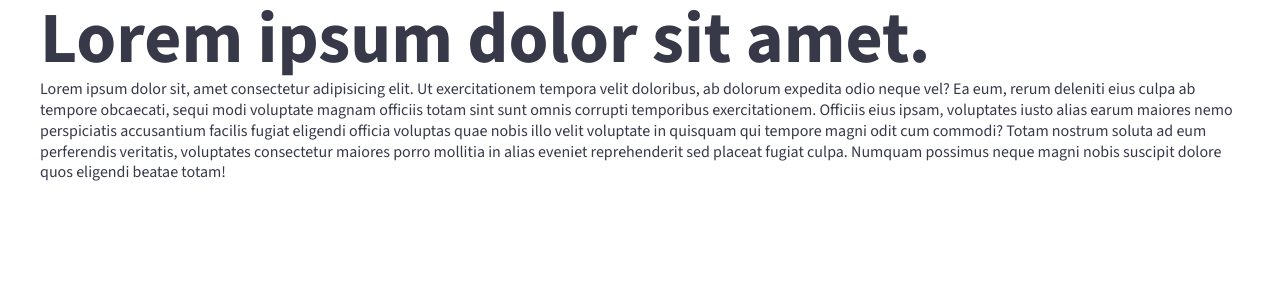
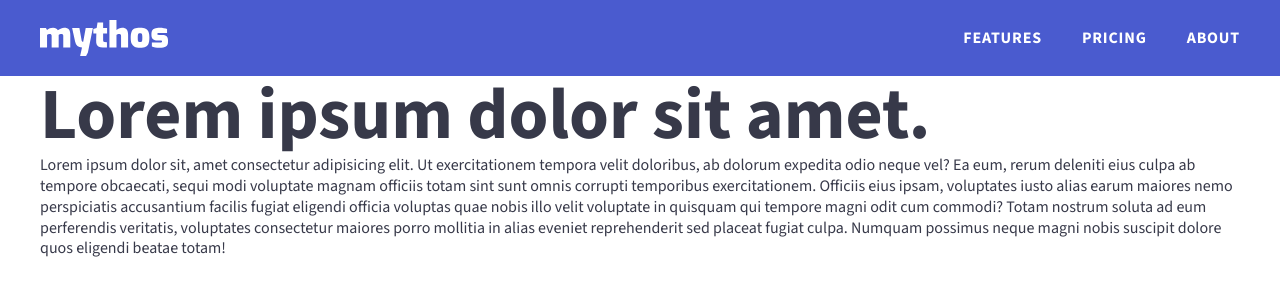
Before and after one commit to Sorbetisbadatart/responsive-website, a plain HTML site: page index.html in a window 1280 px wide. Drawn offline with Linux system fonts and the light colour scheme.

Commit message:
Top Navigation

```diff
--- a/index.html
+++ b/index.html
@@ -13,22 +13,62 @@
     <link rel="apple-touch-icon" sizes="180x180" href="/apple-touch-icon.png" />
     <link rel="manifest" href="/site.webmanifest" />
   </head>
+
   <body>
+    <!-- clicking on the link will navigate user to id of main -->
+    <a class="visually-hidden skip" href="#main"> skip to main content </a>
+
+    <header class="topnav">
+      <h2 class="visually-hidden">Header</h2>
+
+      <div class="wrapper topnav__wrapper">
+        <a href="/" class="topnav__homelink">
+          <img
+            src="/img/logo-mythos.svg"
+            alt="Mythos homepage"
+            class="topnav__logo"
+            width="128"
+            height="36"
+          />
+        </a>
+
+        <nav>
+          <ul class="topnav__links">
+            <li class="topnav__item">
+              <a href="" class="topnav__link">Features</a>
+            </li>
+            <li class="topnav__item">
+              <a href="" class="topnav__link">Pricing</a>
+            </li>
+            <li class="topnav__item">
+              <a href="" class="topnav__link">About</a>
+            </li>
+          </ul>
+        </nav>
+      </div>
+    </header>
+
+    <main id="main">
       <div class="wrapper">
         <h1>Lorem ipsum dolor sit amet.</h1>
         <p>
           Lorem ipsum dolor sit, amet consectetur adipisicing elit. Ut
           exercitationem tempora velit doloribus, ab dolorum expedita odio neque
-        vel? Ea eum, rerum deleniti eius culpa ab tempore obcaecati, sequi modi
-        voluptate magnam officiis totam sint sunt omnis corrupti temporibus
-        exercitationem. Officiis eius ipsam, voluptates iusto alias earum
-        maiores nemo perspiciatis accusantium facilis fugiat eligendi officia
-        voluptas quae nobis illo velit voluptate in quisquam qui tempore magni
-        odit cum commodi? Totam nostrum soluta ad eum perferendis veritatis,
-        voluptates consectetur maiores porro mollitia in alias eveniet
-        reprehenderit sed placeat fugiat culpa. Numquam possimus neque magni
-        nobis suscipit dolore quos eligendi beatae totam!
+          vel? Ea eum, rerum deleniti eius culpa ab tempore obcaecati, sequi
+          modi voluptate magnam officiis totam sint sunt omnis corrupti
+          temporibus exercitationem. Officiis eius ipsam, voluptates iusto alias
+          earum maiores nemo perspiciatis accusantium facilis fugiat eligendi
+          officia voluptas quae nobis illo velit voluptate in quisquam qui
+          tempore magni odit cum commodi? Totam nostrum soluta ad eum
+          perferendis veritatis, voluptates consectetur maiores porro mollitia
+          in alias eveniet reprehenderit sed placeat fugiat culpa. Numquam
+          possimus neque magni nobis suscipit dolore quos eligendi beatae totam!
         </p>
       </div>
+    </main>
+
+    <footer>
+      <h2 class="visually-hidden">Footer</h2>
+    </footer>
   </body>
 </html>
--- a/style.css
+++ b/style.css
@@ -51,6 +51,7 @@
     --color-main-bg: var(--c-white);
     --color-text-dark: var(--c-gray-dark);
     --color-text-light: var(--c-white);
+    --color-header-bg: var(--c-purple);
     --color-hero-bg: var(--c-purple);
     --color-button-primary-bg: var(--c-teal);
     --color-button-primary-text: var(--c-gray-dark);
@@ -74,6 +75,7 @@
     font-family: "Source Sans 3", Arial, Helvetica, sans-serif;
     line-height: 1.3;
     color: var(--color-text-dark);
+    padding-block-end: 50vh; /*TEMPORARY*/
   }
 
   h1,
@@ -100,6 +102,7 @@
   picture,
   svg {
     max-width: 100%;
+    height: auto;
     display: block;
   }
 
@@ -110,6 +113,57 @@
 }
 
 @layer component {
+  .topnav {
+    background-color: var(--color-header-bg);
+
+    .topnav__wrapper {
+      display: flex;
+      justify-content: space-between;
+      align-items: center;
+      padding-block: 12px;
+      @media (width >= calc(600 / 16 * 1rem)) {
+        padding-block: 20px;
+      }
+    }
+    .topnav__homelink {
+      &:hover {
+        opacity: 0.9;
+      }
+    }
+    .topnav__logo {
+      width: calc(70 / 16 * 1rem);
+
+      /* switch to pc sizes */
+      @media (width >= calc(600 / 16 * 1rem)) {
+        width: calc(128 / 16 * 1rem);
+      }
+    }
+    .topnav__links {
+      display: flex;
+      gap: 20px;
+      list-style-type: none;
+      padding: 0;
+      /* switch to pc sizes */
+      @media (width >= calc(600 / 16 * 1rem)) {
+        gap: 40px;
+      }
+    }
+    .topnav__item {
+    }
+    .topnav__link {
+      font-size: var(--font-size-topnav);
+      font-weight: 700;
+      letter-spacing: 0.05em;
+      text-transform: uppercase;
+      color: var(--color-text-light);
+
+      &:hover {
+        text-decoration: underline 2px;
+        text-underline-offset: 4px;
+        opacity: 0.9;
+      }
+    }
+  }
 }
 
 /* Ability to override any styles when used on an element */
@@ -121,5 +175,14 @@
     width: 1px;
     height: 1px;
     overflow: hidden;
+
+    &.skip:focus {
+      left: 0;
+      width: auto;
+      height: auto;
+      background: white;
+      padding: 10px;
+      border: 1px solid;
+    }
   }
 }
```
Also changed, not shown: img/logo-mythos.svg (added). Lines whose indentation alone changed are shown as unchanged.
